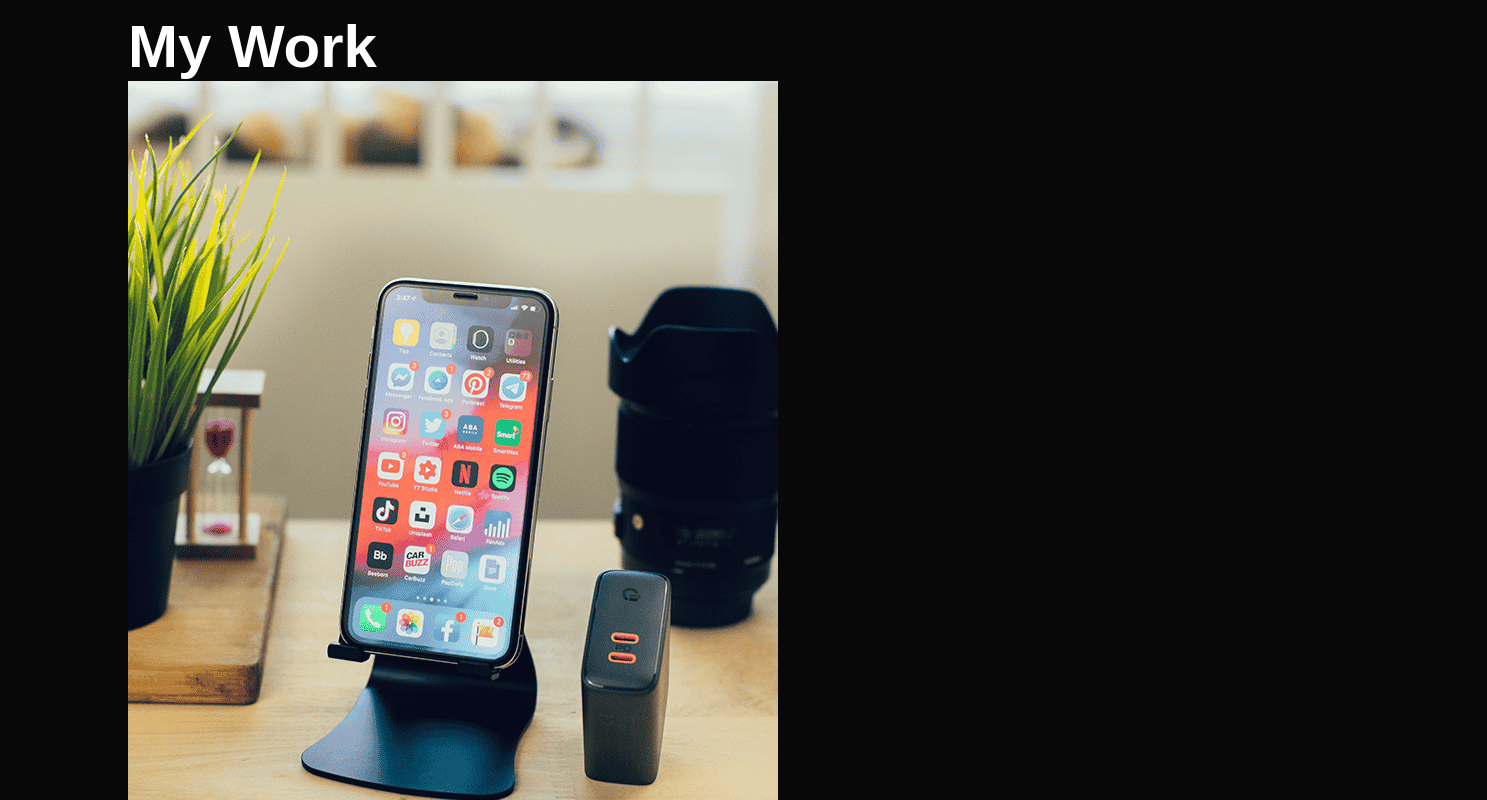
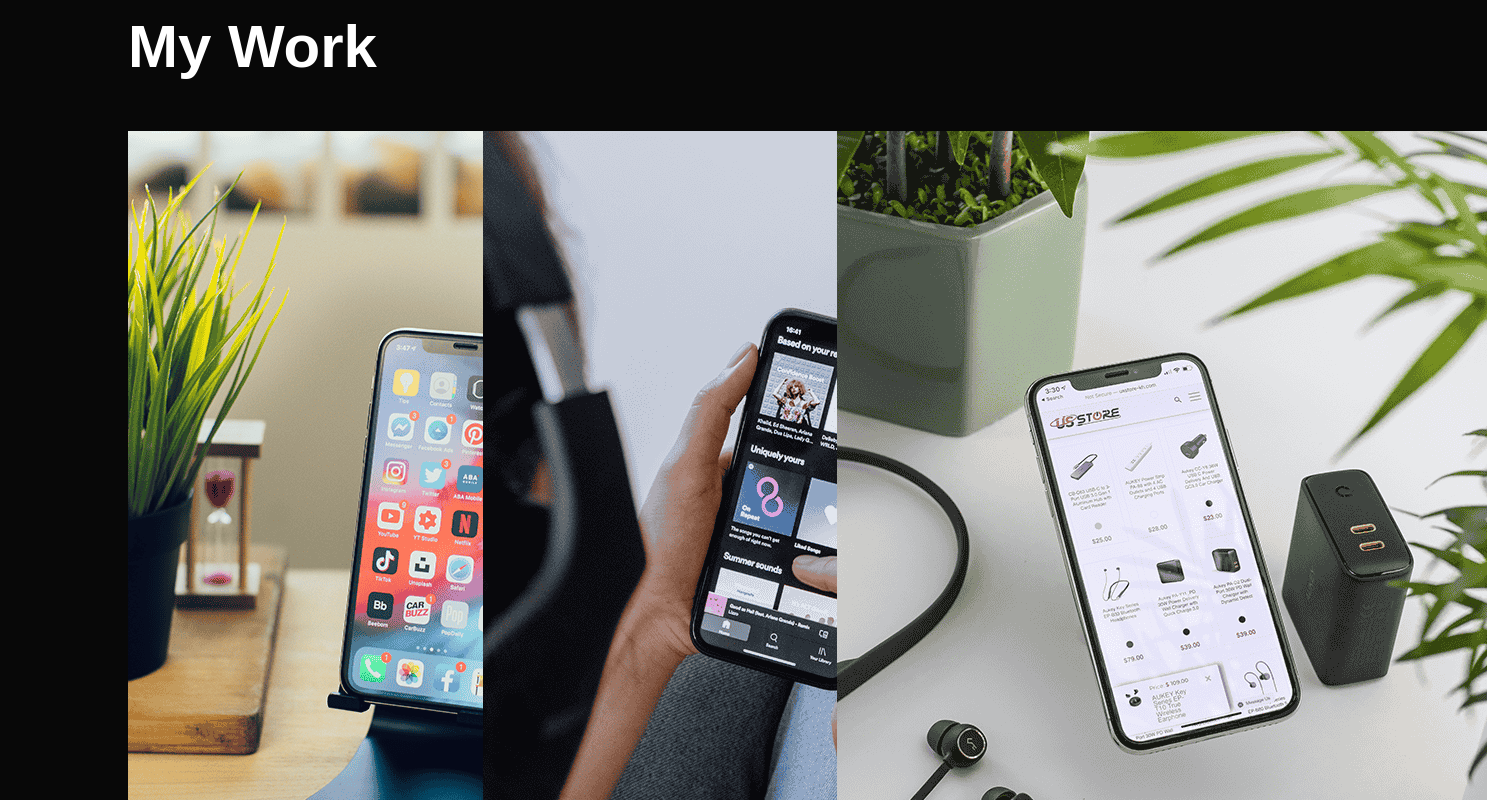
Before and after one commit to zubairjs/portfolio-website, a website: page index.html in a window 1280 px wide. Shown: the part 1940-2740 px from the top of the page, 1487 px wide, since content can reach past the window. Drawn offline with Linux system fonts and the light colour scheme.

Commit message:
Add work list grid style

```diff
--- a/style.css
+++ b/style.css
@@ -204,3 +204,10 @@ nav ul li a:hover::after {
 #portfolio {
   padding: 50px 0;
 }
+
+.work-list {
+  display: grid;
+  grid-template-columns: repeat(auto-fit, minmax(250px, 1fr));
+  gap: 40px;
+  margin-top: 50px;
+}
```
